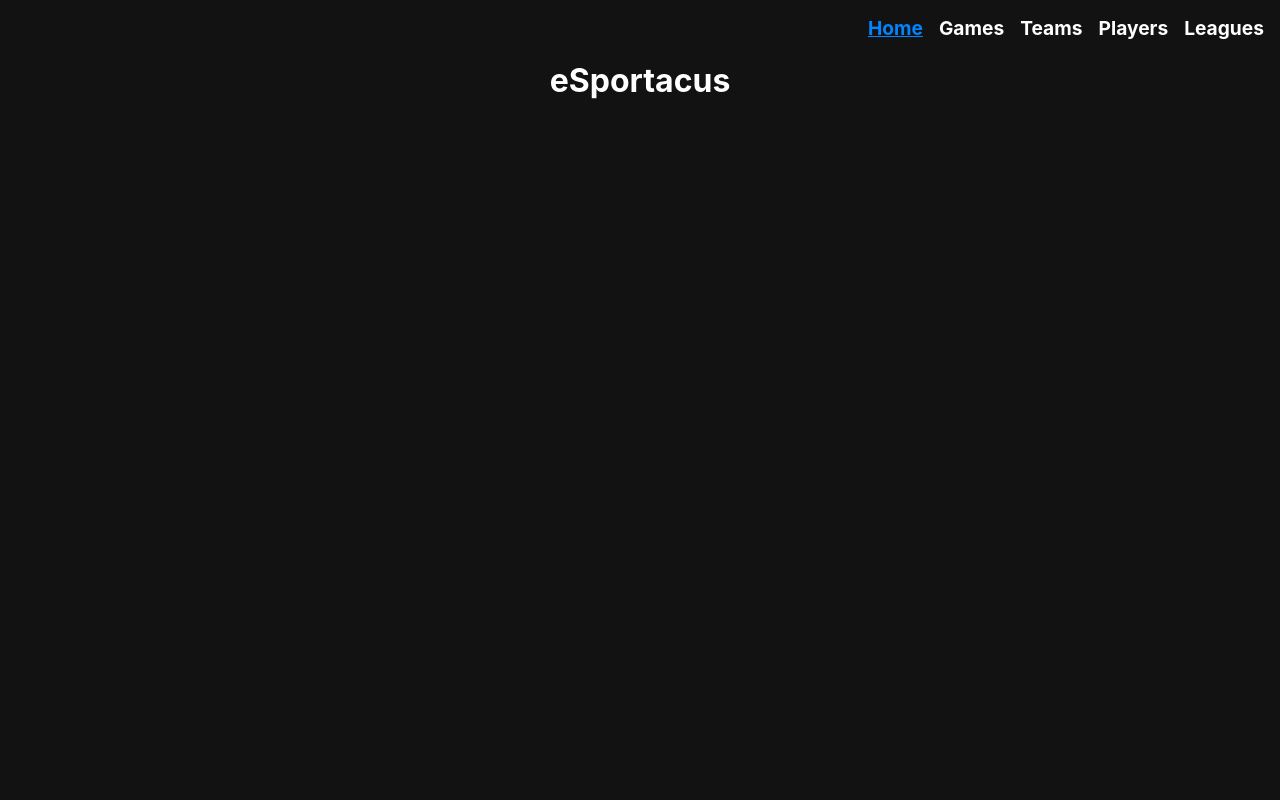
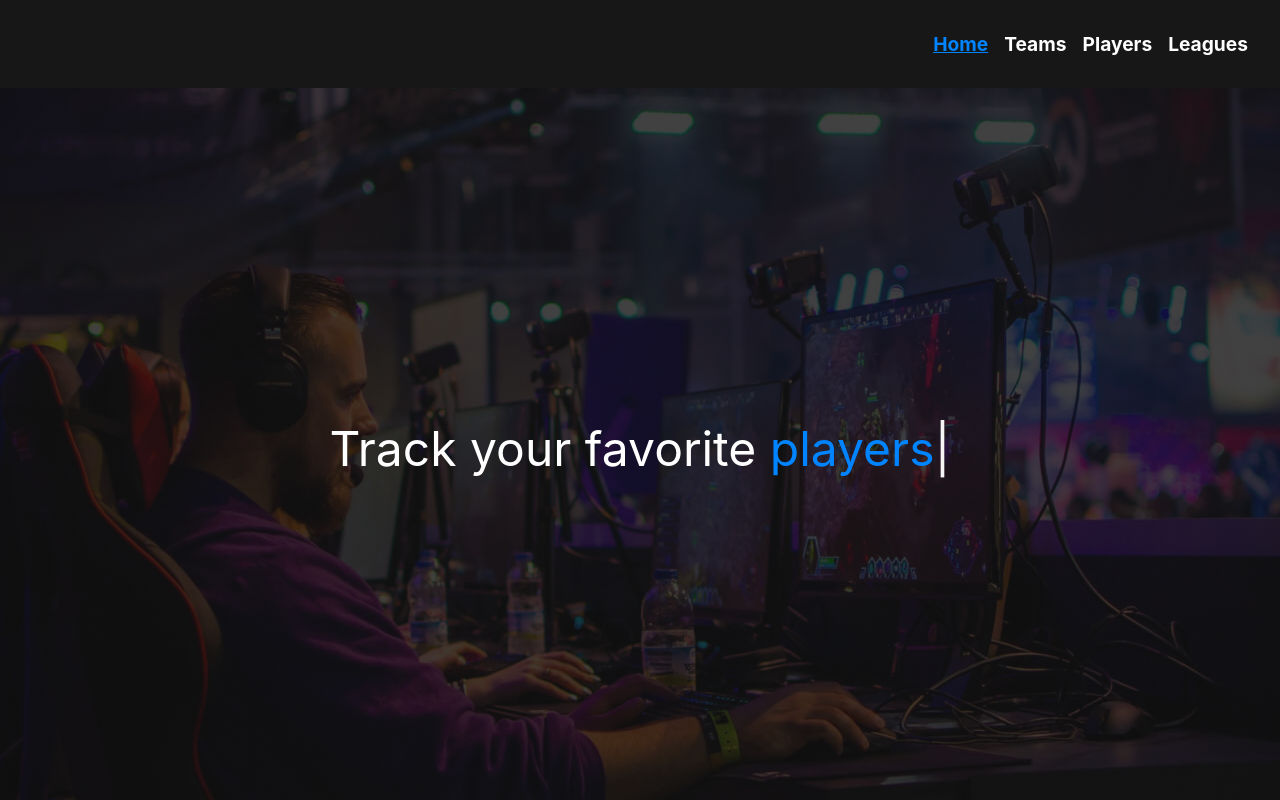
Before and after one commit to Roninii/esportacus-rewrite, a React app: page / in a window 1280 px wide. Shown: the top 800 px of the page. Built offline with nearby package versions, Linux system fonts and the light colour scheme.

Commit message:
edit styling, add hero and about to landing

```diff
--- a/package.json
+++ b/package.json
@@ -10,7 +10,8 @@
     "react": "16.8.6",
     "react-dom": "16.8.6",
     "react-router-dom": "5.0.0",
-    "react-scripts": "3.0.1"
+    "react-scripts": "3.0.1",
+    "typed.js": "^2.0.10"
   },
   "devDependencies": {
     "typescript": "3.3.3"
--- a/src/components/Games.js
+++ /dev/null
@@ -1,9 +0,0 @@
-import React from 'react';
-
-import List from './List';
-
-const Games = () => {
-  return <List type="games" />;
-};
-
-export default Games;
--- a/src/components/Grid.js
+++ b/src/components/GridView.js
@@ -1,20 +1,21 @@
 /** @jsx jsx */
 import { css, jsx } from '@emotion/core';
 
-const Grid = ({ children }) => {
+const GridView = ({ children }) => {
   return (
     <section
       css={css`
         max-width: 85vw;
-        margin: 0 auto;
+        margin: 3rem auto;
         display: grid;
         grid-template-columns: repeat(auto-fit, minmax(300px, 1fr));
         grid-gap: 1rem 1rem;
         place-items: center center;
-      `}>
+      `}
+    >
       {children}
     </section>
   );
 };
 
-export default Grid;
+export default GridView;
--- a/src/components/Home.js
+++ b/src/components/Home.js
@@ -1,7 +1,72 @@
-import React from "react";
+import React from 'react';
+import styled from '@emotion/styled';
+import Typed from 'typed.js';
 
-const Home = () => {
-  return <h1>eSportacus</h1>;
-};
+import heroBg from '../assets/bg.jpg';
+import bgPattern from '../assets/bg-pattern.png';
 
-export default Home;
+const Hero = styled.div`
+  height: 90vh;
+  background: linear-gradient(
+      to right,
+      hsla(0, 0%, 7.06%, 80%),
+      hsla(0, 0%, 7.06%, 80%)
+    ),
+    url(${heroBg}) center center fixed;
+  display: flex;
+  justify-content: center;
+  align-items: center;
+`;
+
+const HeroIntro = styled.div`
+  font-size: 3rem;
+  font-weight: 400;
+`;
+
+const About = styled.div`
+  height: 100vh;
+  background: url(${bgPattern});
+`;
+
+export default class Home extends React.Component {
+  componentDidMount() {
+    // options for typed.js
+    const options = {
+      strings: ['teams', 'players', 'leagues'],
+      loop: true,
+      typeSpeed: 50,
+      backSpeed: 50,
+      startDelay: 500,
+      backDelay: 2000
+    };
+    // this.el refers to the <span> in the render() method
+    this.typed = new Typed(this.el, options);
+  }
+
+  componentWillUnmount() {
+    // Make sure to destroy Typed instance on unmounting
+    // to prevent memory leaks
+    this.typed.destroy();
+  }
+
+  render() {
+    return (
+      <main>
+        <Hero>
+          <header>
+            <HeroIntro>
+              Track your favorite&nbsp;
+              <span
+                style={{ whiteSpace: 'pre', color: 'var(--blue)' }}
+                ref={(el) => {
+                  this.el = el;
+                }}
+              />
+            </HeroIntro>
+          </header>
+        </Hero>
+        <About />
+      </main>
+    );
+  }
+}
--- a/src/components/List.js
+++ b/src/components/List.js
@@ -2,7 +2,7 @@ import React from 'react';
 
 import { esportacus } from '../utils/api';
 import Loading from './Loading';
-import Grid from './Grid';
+import GridView from './GridView';
 import Card from './Card';
 
 export default class List extends React.Component {
@@ -10,7 +10,7 @@ export default class List extends React.Component {
     super(props);
 
     this.state = {
-      list: null,
+      list: null
     };
   }
 
@@ -26,13 +26,13 @@ export default class List extends React.Component {
     const { type } = this.props;
 
     return (
-      <Grid>
+      <GridView>
         {list ? (
           list.map((item, i) => <Card key={item.id || i}>{item.name}</Card>)
         ) : (
           <Loading text={`Fetching ${type}`} />
         )}
-      </Grid>
+      </GridView>
     );
   }
 }
--- a/src/components/Nav.js
+++ b/src/components/Nav.js
@@ -3,6 +3,11 @@ import { jsx, css } from '@emotion/core';
 import { NavLink } from 'react-router-dom';
 
 const nav = css`
+  background: var(--black-light);
+  padding: 1rem;
+`;
+
+const navList = css`
   list-style-type: none;
   display: flex;
   justify-content: flex-end;
@@ -22,20 +27,16 @@ const navLink = css`
 
 const active = {
   color: `#0084ff`,
-  textDecoration: `underline`,
+  textDecoration: `underline`
 };
 
 const Nav = () => {
   return (
-    <ul css={nav}>
+    <div css={nav}>
+      <ul css={navList}>
         <li>
           <NavLink css={navLink} activeStyle={active} exact to="/">
             Home
-        </NavLink>
-      </li>
-      <li>
-        <NavLink css={navLink} activeStyle={active} to="/games">
-          Games
           </NavLink>
         </li>
         <li>
@@ -54,6 +55,7 @@ const Nav = () => {
           </NavLink>
         </li>
       </ul>
+    </div>
   );
 };
 
--- a/src/index.js
+++ b/src/index.js
@@ -8,7 +8,6 @@ import Players from './components/Players';
 import Leagues from './components/Leagues';
 import Home from './components/Home';
 import Nav from './components/Nav';
-import Games from './components/Games';
 
 function App() {
   return (
@@ -17,7 +16,6 @@ function App() {
         <Nav />
 
         <Route exact path="/" component={Home} />
-        <Route path="/games" component={Games} />
         <Route path="/teams" component={Teams} />
         <Route path="/players" component={Players} />
         <Route path="/leagues" component={Leagues} />
--- a/src/styles.css
+++ b/src/styles.css
@@ -3,7 +3,7 @@
   --blue: hsl(209, 100%, 50%);
   --black-darkest: hsl(0, 0%, 0%);
   --black: hsl(0, 0%, 7.06%);
-  --black-light: hsl(0, 0%, 15%);
+  --black-light: hsla(0, 100%, 100%, 2%);
   --white: hsl(0, 0%, 100%);
 }
 
@@ -15,8 +15,8 @@ html,
 body,
 .App {
   margin: 0;
-  font-family: -apple-system, BlinkMacSystemFont, 'Segoe UI', Roboto, Oxygen, Ubuntu, Cantarell,
-    'Open Sans', 'Helvetica Neue', sans-serif;
+  font-family: -apple-system, BlinkMacSystemFont, 'Segoe UI', Roboto, Oxygen,
+    Ubuntu, Cantarell, 'Open Sans', 'Helvetica Neue', sans-serif;
   text-align: center;
   background: var(--black);
   color: var(--white);
```
Also changed, not shown: src/assets/bg-pattern.png (added), src/assets/bg.jpg (added), 1 other file. Lines whose indentation alone changed are shown as unchanged.
